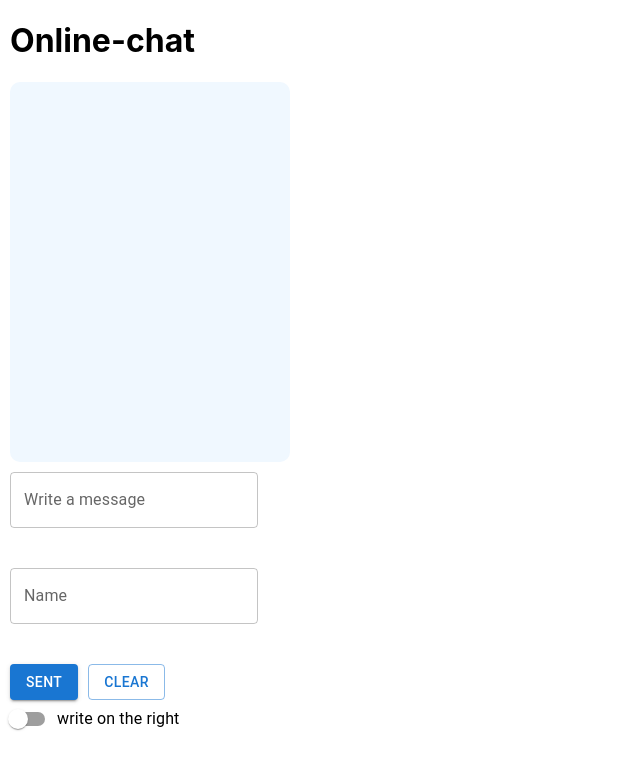
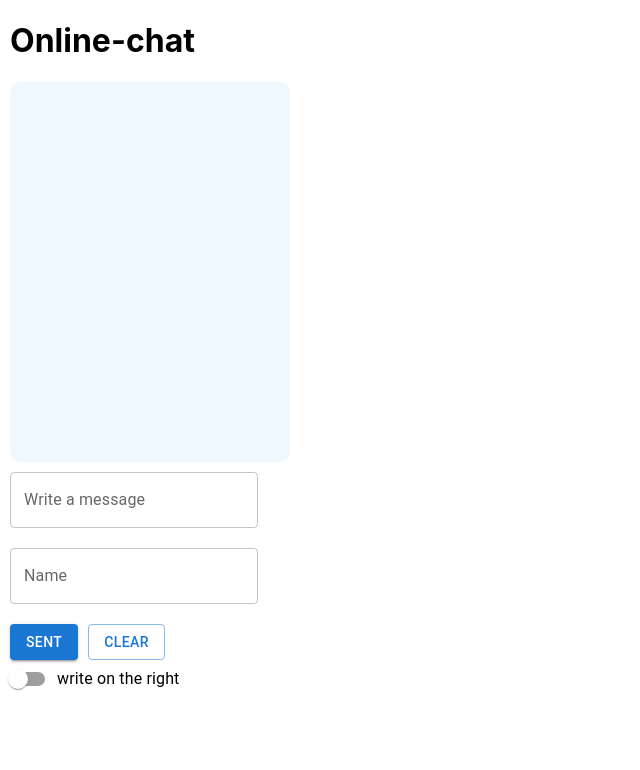
Before and after one commit to Alina-Gimp/learning-react, a React (Create React App) app: page /chat in a window 1280 px wide. Shown: the top 770 px of the page, without its empty margins (0-640 px from the left). Built offline with nearby package versions, Linux system fonts and the light colour scheme.

Commit message:
HTML issue fixed

```diff
--- a/src/chat/MessageInputRow.js
+++ b/src/chat/MessageInputRow.js
@@ -11,7 +11,7 @@ function MessageInputRow({
   };
 
   return (
-    <div className="input">
+    <div className="inputText">
       <TextField
         id="outlined-basic"
         label={placeholder}
--- a/src/chat/СhatPage.css
+++ b/src/chat/СhatPage.css
@@ -17,9 +17,10 @@
     margin-left: 10px;
 }
 
-.input {
+.inputText {
     margin-left: 10px;
     margin-top: 10px;
+    margin-bottom: 20px;
 }
 .inputMessage {
     border-radius: 10px;
@@ -35,8 +36,6 @@
     margin-left: 10px;
     margin-top: 10px;
     margin-bottom: 10px;
-
-
 }
 
 .buttonSent {
```
